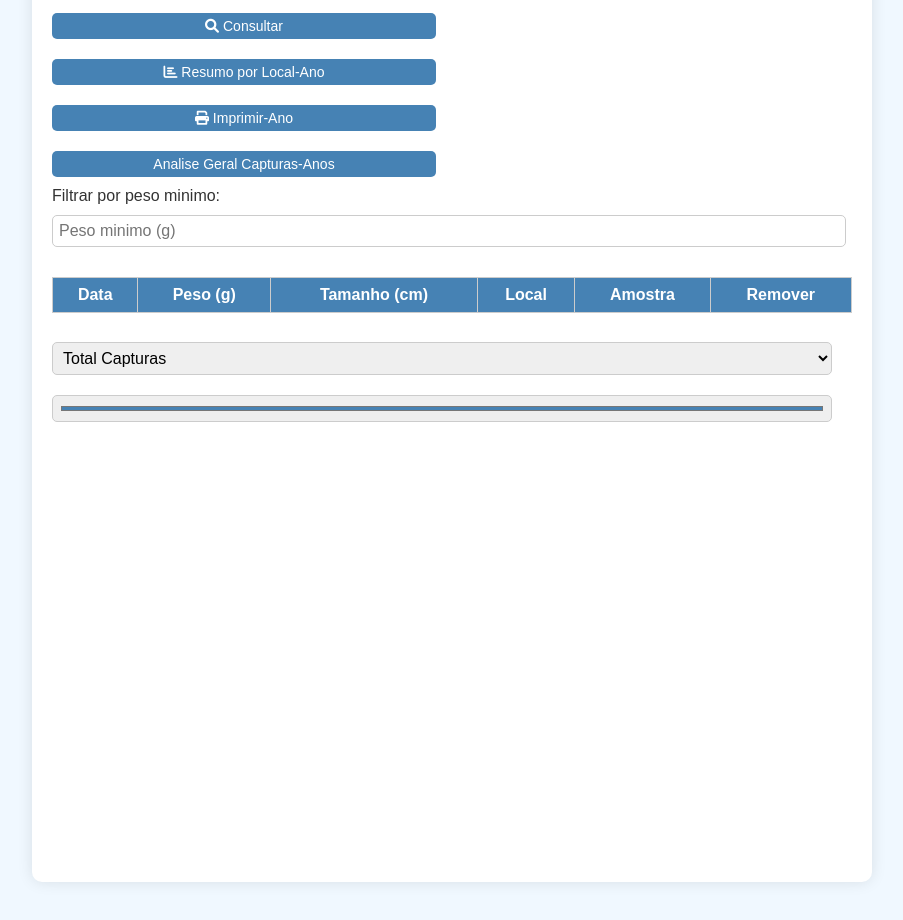
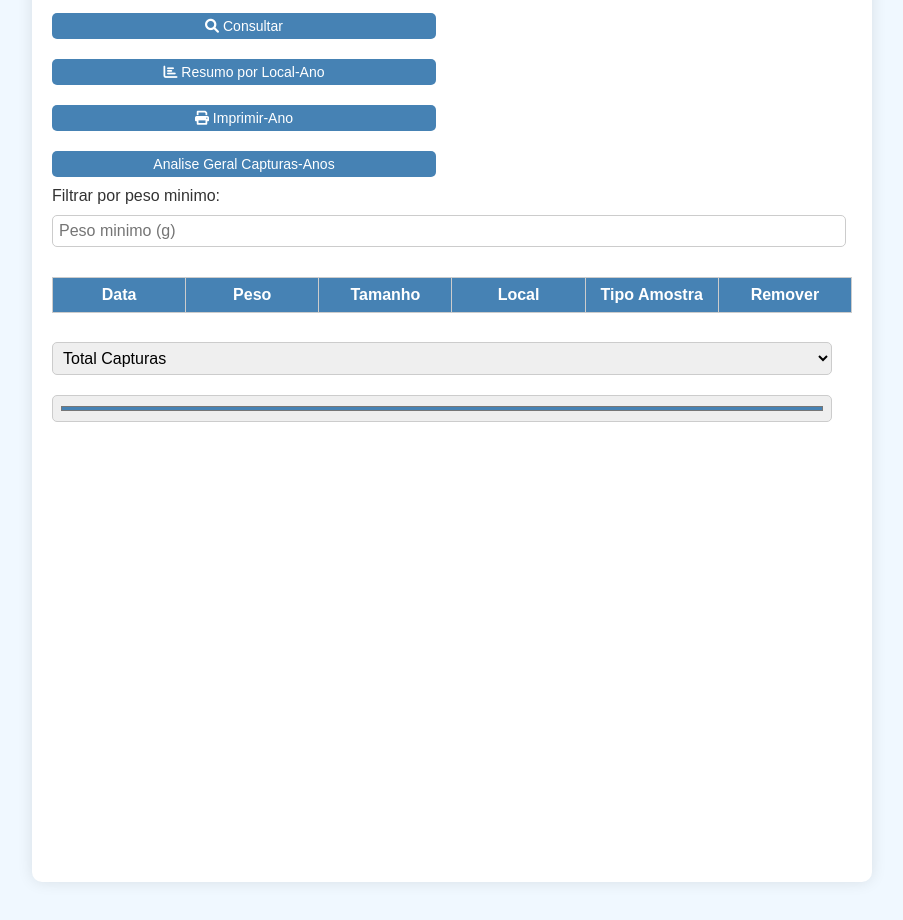
Before and after one commit to JC196507/Captura-Robalos, a plain HTML site: page index.html in a window 1280 px wide. Shown: the part 667-1587 px from the top of the page, without its empty margins (188-1091 px from the left). Drawn offline with nearby package versions, Linux system fonts and the light colour scheme.

Commit message:
Add files via upload

```diff
--- a/index.html
+++ b/index.html
@@ -48,12 +48,12 @@
             <table id="tabelaCapturas">
                 <thead>
                     <tr>
-                        <th>Data</th>
-                        <th>Peso (g)</th>
-                        <th>Tamanho (cm)</th>
-                        <th>Local</th>
-                        <th>Amostra</th>
-                        <th>Remover</th>
+						<th style="width: 40px;">Data</th>
+						<th style="width: 40px;">Peso</th>
+						<th style="width: 40px;">Tamanho</th>
+						<th style="width: 40px;">Local</th>
+						<th style="width: 40px;">Tipo Amostra</th>
+						<th style="width: 40px;">Remover</th>
                     </tr>
                 </thead>
                 <tbody></tbody>
--- a/style.css
+++ b/style.css
@@ -120,3 +120,37 @@ table {
 table th, table td {
     white-space: nowrap;
 }
+#tabelaCapturas th:nth-child(1),
+#tabelaCapturas td:nth-child(1) {
+  width: 40px;
+}
+
+#tabelaCapturas th:nth-child(2),
+#tabelaCapturas td:nth-child(2) {
+  width: 40px;
+}
+
+#tabelaCapturas th:nth-child(3),
+#tabelaCapturas td:nth-child(3) {
+  width: 40px;
+}
+
+#tabelaCapturas th:nth-child(4),
+#tabelaCapturas td:nth-child(4) {
+  width: 40px;
+}
+
+#tabelaCapturas th:nth-child(5),
+#tabelaCapturas td:nth-child(5) {
+  width: 40px;
+}
+
+#tabelaCapturas th:nth-child(6),
+#tabelaCapturas td:nth-child(6) {
+  width: 60px;
+}
+
+#tabelaCapturas {
+    table-layout: fixed;
+    width: 100%;
+}
```
